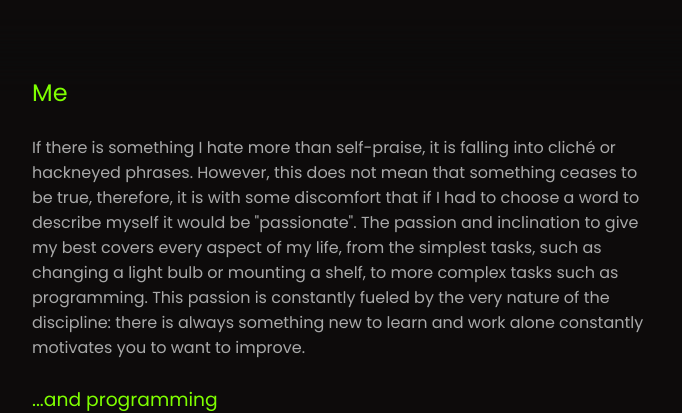
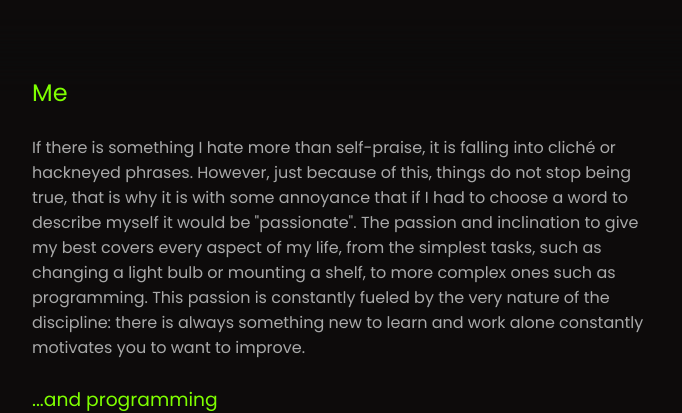
Before and after one commit to Tomyred/tred-portfolio, a React (Create React App) app: page / in a window 1280 px wide. Shown: the part 3220-3633 px from the top of the page, without its empty margins (298-980 px from the left). Built offline with nearby package versions, Linux system fonts and the light colour scheme.

Commit message:
changes to deescription text

```diff
--- a/src/app/main/abourMe/index.js
+++ b/src/app/main/abourMe/index.js
@@ -9,10 +9,10 @@ const AboutMe = () => {
                         <h2 className="title">Me</h2>
                         <br />
                         <p>
-                            If there is something I hate more than self-praise, it is falling into cliché or hackneyed phrases. However, this does not mean that
-                            something ceases to be true, therefore, it is with some discomfort that if I had to choose a word to describe myself it would be
+                            If there is something I hate more than self-praise, it is falling into cliché or hackneyed phrases. However, just because of this,
+                            things do not stop being true, that is why it is with some annoyance that if I had to choose a word to describe myself it would be
                             "passionate". The passion and inclination to give my best covers every aspect of my life, from the simplest tasks, such as changing
-                            a light bulb or mounting a shelf, to more complex tasks such as programming. This passion is constantly fueled by the very nature of
+                            a light bulb or mounting a shelf, to more complex ones such as programming. This passion is constantly fueled by the very nature of
                             the discipline: there is always something new to learn and work alone constantly motivates you to want to improve.
                         </p>
                     </div>
```
